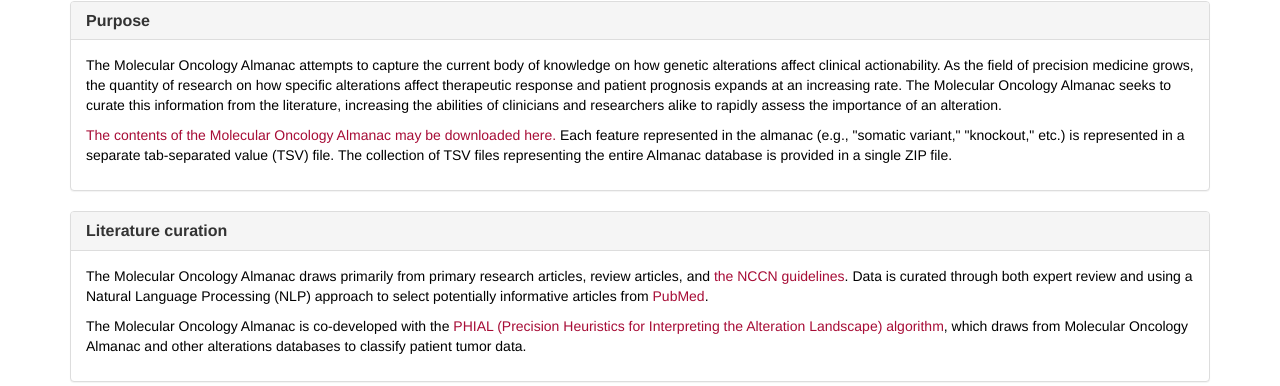
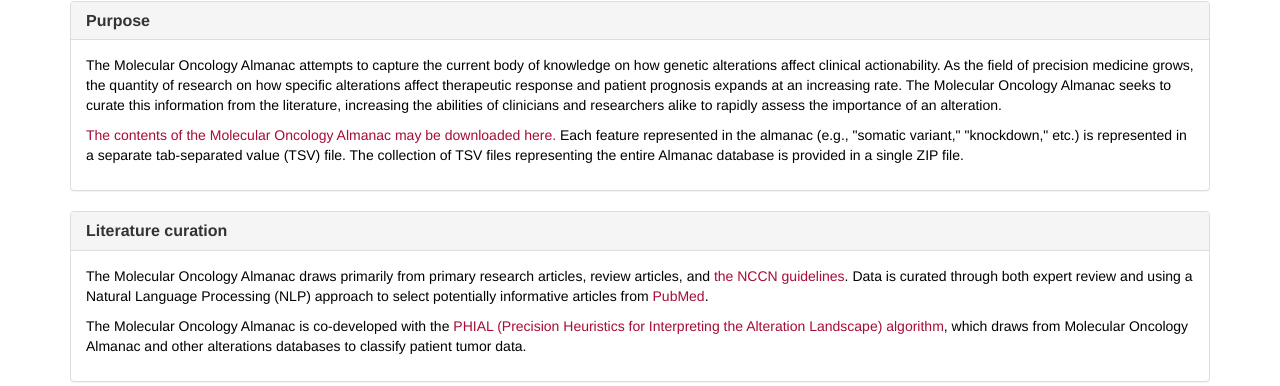
Before and after one commit to vanallenlab/moalmanac-browser, a Flask app: page /about in a window 1280 px wide. Shown: the part 140-526 px from the top of the page. Run offline with Flask 2, Linux system fonts and the light colour scheme; parts of the project's set-up code (start-up, migrations or seed data) failed here and were passed over; some libraries are stand-ins or nearby versions.

Commit message:
Rename "knockout" to "knockdown."
Broader definition of "knockdown" better fits some assertions previously classified as "knockout."

```diff
--- a/almanac_browser/modules/helper_functions.py
+++ b/almanac_browser/modules/helper_functions.py
@@ -205,7 +205,7 @@ def make_display_string(feature):
         burden = find_attribute_by_name(feature.attributes, 'burden')
 
         return burden if burden else ''
-    elif feature_name in ['knockout', 'silencing']:
+    elif feature_name in ['knockdown', 'silencing']:
         gene = find_attribute_by_name(feature.attributes, 'gene')
         technique = find_attribute_by_name(feature.attributes, 'technique')
 
--- a/almanac_browser/modules/portal.py
+++ b/almanac_browser/modules/portal.py
@@ -18,7 +18,7 @@ portal = Blueprint('portal', __name__)
 IMPLICATION_LEVELS = ['FDA-Approved', 'Guideline', 'Clinical trial', 'Clinical evidence', 'Preclinical', 'Inferential']
 
 ALTERATION_CLASSES = [
-    'Aneuploidy', 'Copy Number', 'Germline', 'Knockout', 'Microsatellite Stability',
+    'Aneuploidy', 'Copy Number', 'Germline', 'Knockdown', 'Microsatellite Stability',
     'Variant', 'Mutational Burden', 'Mutational Signature', 'Neoantigen Burden',
     'Rearrangement', 'Silencing']
 
--- a/db_scripts/db_insert.py
+++ b/db_scripts/db_insert.py
@@ -118,7 +118,7 @@ def create_feature_string_series(df, feature):
     elif feature is 'Copy Number':
         df.loc[:, display_string] = df.loc[:, ['direction', 'gene', 'locus']].fillna('').astype(str).\
             apply(lambda x: ' '.join(x), axis=1)
-    elif feature in ['Knockout', 'Silencing']:
+    elif feature in ['Knockdown', 'Silencing']:
         df.loc[:, display_string] = df.loc[:, ['technique', 'gene']].fillna('').astype(str).\
             apply(lambda x: ' '.join(x), axis=1)
     elif feature is 'Rearrangement':
--- a/templates/portal_about.html
+++ b/templates/portal_about.html
@@ -19,7 +19,7 @@
 
         <p>
             <a href="#" data-toggle="modal" data-target="#download-tos-modal">The contents of the {{ config['APP_NAME_SHORT'] }} may be downloaded here.</a>
-            Each feature represented in the almanac (e.g., "somatic variant," "knockout," etc.) is represented in a separate tab-separated value (TSV) file.
+            Each feature represented in the almanac (e.g., "somatic variant," "knockdown," etc.) is represented in a separate tab-separated value (TSV) file.
             The collection of TSV files representing the entire Almanac database is provided in a single ZIP file.
         </p>
     </div>
--- a/templates/search_help_modal.html
+++ b/templates/search_help_modal.html
@@ -17,8 +17,8 @@
                     </p>
                     <p>
                         Attribute searches require specifying both the attribute name and the desired attribute value,
-                        separated by a colon (:). For example, to search for all assertions referencing a Knockout
-                        experiment where the technique used was shRNA, enter "technique:shRNA" and select the Knockout
+                        separated by a colon (:). For example, to search for all assertions referencing a Knockdown
+                        experiment where the technique used was shRNA, enter "technique:shRNA" and select the Knockdown
                         option.
                     </p>
                 </div>
```
